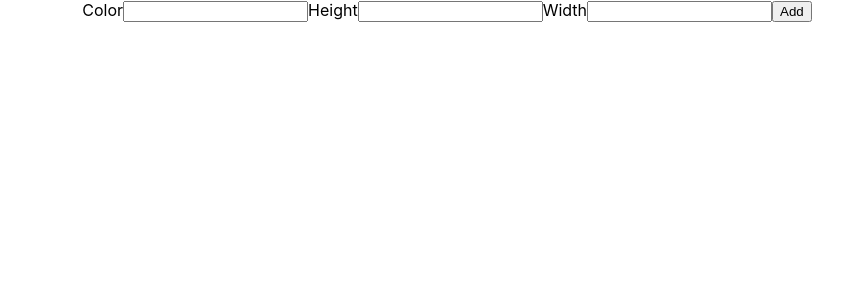
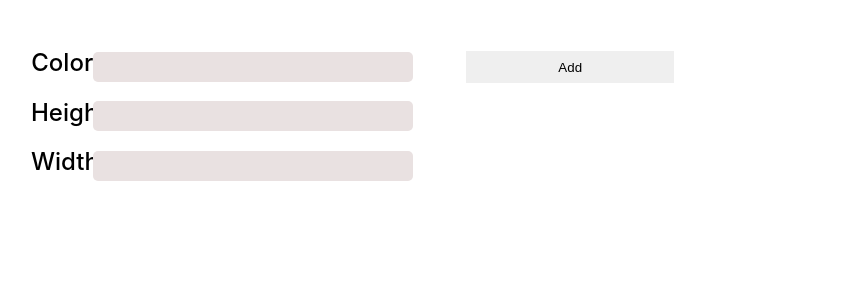
Before and after one commit to StefanoQuiroz/REACT-MERN, a React (Create React App) app in the folder box-generator/: page / in a window 1280 px wide. Shown: the top 300 px of the page, without its empty margins (193-1036 px from the left). Built offline with nearby package versions, Linux system fonts and the light colour scheme.

Commit message:
Box Generator Own Version at 100%

```diff
--- a/box-generator/src/App.js
+++ b/box-generator/src/App.js
@@ -1,5 +1,5 @@
 import React from 'react';
-import './App.css';
+import './sass/App.scss';
 import BoxGenerator from './components/BoxGenerator'
 function App() {
   return (
--- a/box-generator/src/components/BoxGenerator.js
+++ b/box-generator/src/components/BoxGenerator.js
@@ -66,13 +66,21 @@ const BoxGenerator = () => {
     return (
         <div>
             <form className="formulario" onSubmit={onSubmit}>
+                <div className="container">
+                    <div className="input">
                         <label htmlFor="color">Color</label>
                         <input type="text" ref={colorCampo} onChange={onChangeColor} name="color"/>
+                    </div>
+                    <div className="input">
                         <label htmlFor="height">Height</label>
                         <input type="text" ref={alturaCampo} onChange={onChangeHeight} name="newHeight"/>
+                    </div>
+                    <div className="input">
                         <label htmlFor="width">Width</label>
                         <input type="text" ref={anchoCampo} onChange={onChangeWidth} name="newWidth"/>
-                <input type="submit" value="Add"/>
+                    </div>
+                </div>
+                <input className="button" type="submit" value="Add"/>
             </form>
 
             <div className="results">
--- a/box-generator/src/sass/App.scss
+++ b/box-generator/src/sass/App.scss
@@ -0,0 +1,39 @@
+.formulario{
+    width: 65%;
+    margin: 2rem auto;
+    .container{
+        display: inline-block;
+        width: 50%;
+        .input{
+            margin: 1rem auto;
+            label{
+                display: inline-block;
+                width: 15%;
+                text-align: center;
+                font-size: 1.5rem;
+                font-weight: 450;
+            }
+            input{
+                background-color: rgb(233, 225, 225);
+                width: 75%;
+                height: 1.5rem;
+                border-radius: 5px;
+                border-color: transparent;
+            }
+        }
+    }
+    .button{
+        display: inline-block;
+        width: 25%;
+        vertical-align: top;
+        margin-top: 1.2rem;
+        margin-left: 1.2rem;
+        height: 2rem;
+        border-color: transparent;
+    }
+
+}
+.results{
+    width: 75%;
+    margin: auto;
+}
```
Lines whose indentation alone changed are shown as unchanged.
